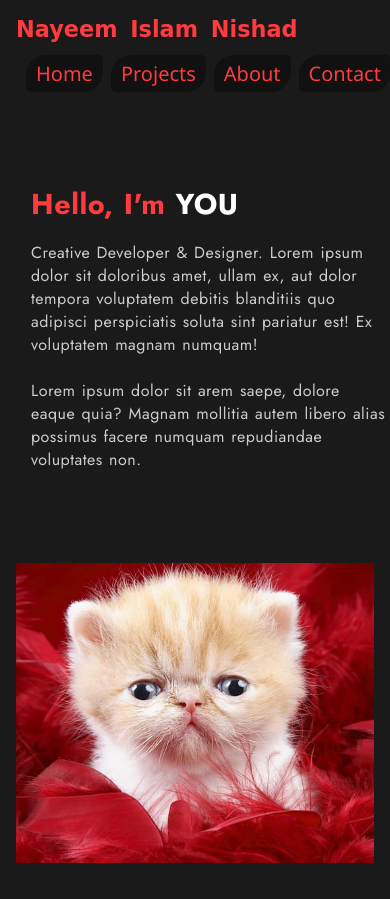
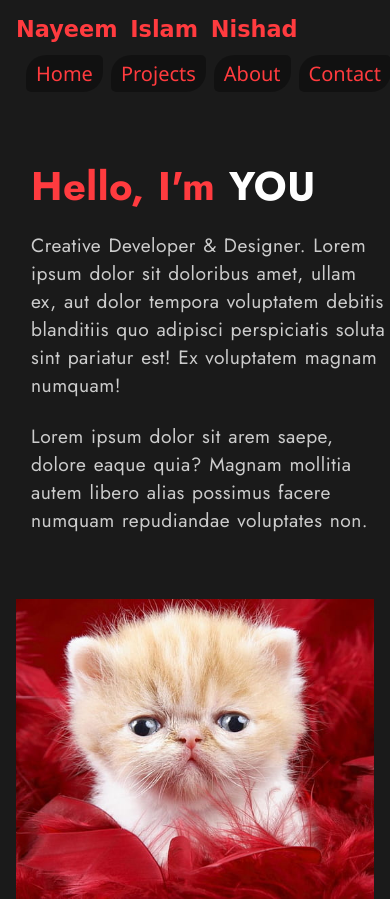
Before and after one commit to nayeemislamnishad/Nayeem, a plain HTML site: page index.html in a window 390 px wide. Shown: the top 899 px of the page. Drawn offline with Linux system fonts and the light colour scheme; a web font is replaced by a local one.

Commit message:
Update style.css

```diff
--- a/style.css
+++ b/style.css
@@ -184,13 +184,7 @@ body {
     padding: 8px;
   } */
 
-  .left-panel h1 {
-    font-size: 1.8rem;
-  }
 
-  .left-panel p {
-    font-size: 1rem;
-  }
 
   .curve {
     display: none;
```
